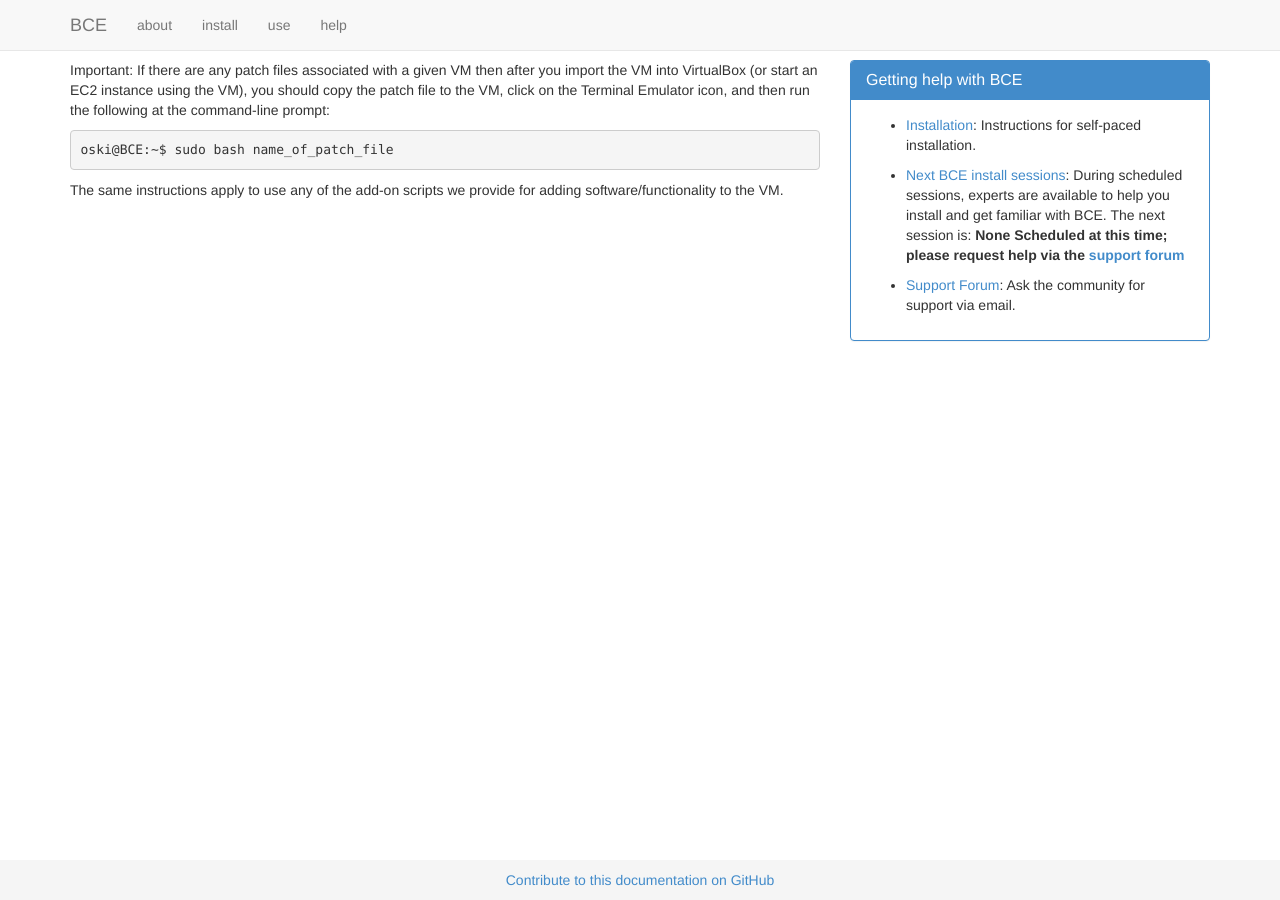
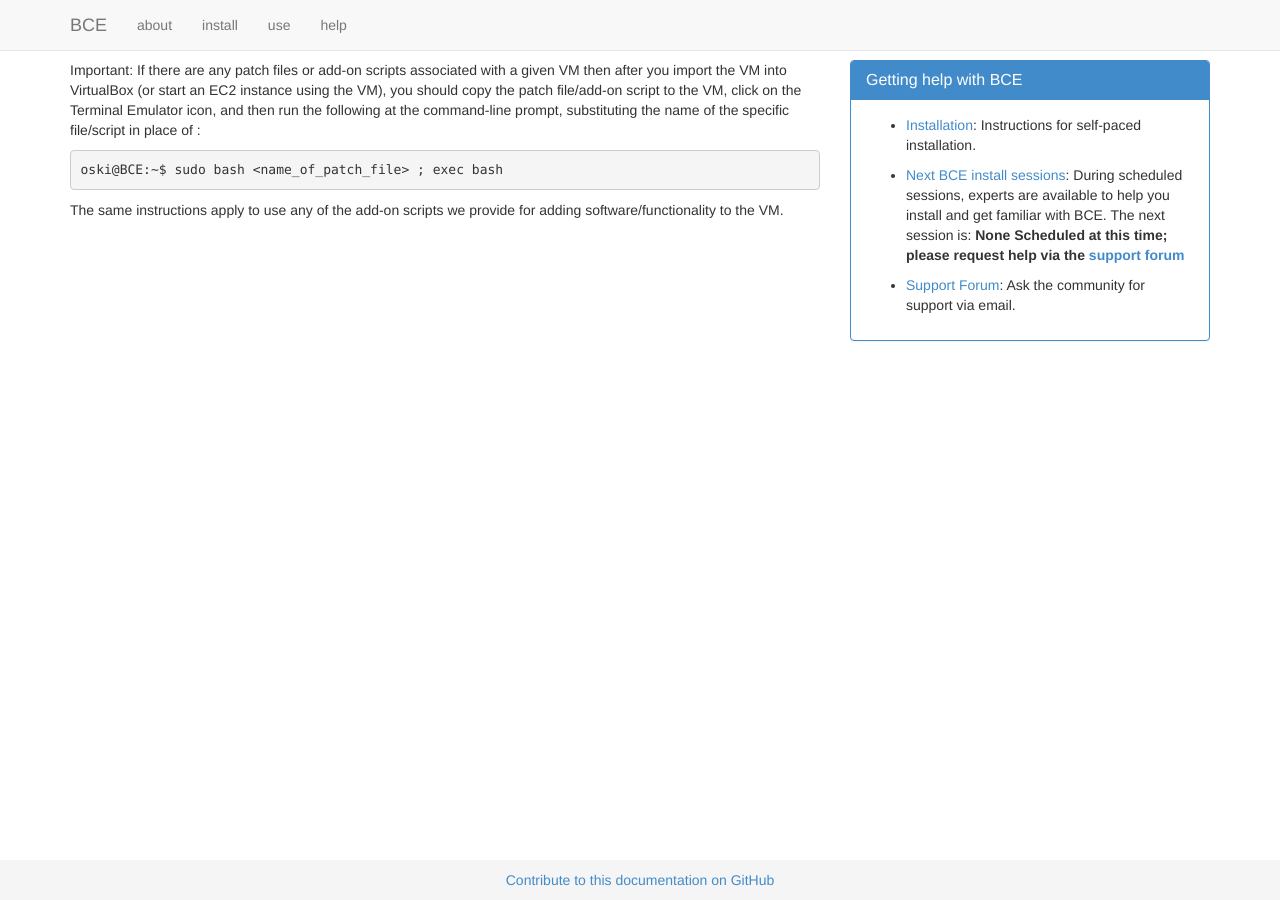
Before and after one commit to ucberkeley/bce-documentation, a Jekyll site: the page built from patch.md, in a window 1280 px wide. Built offline with Jekyll 4.4.1, drawn with Linux system fonts in a browser that asks for light colours; nearby versions of some CDN libraries; library files that are not in the unit come from our copies; Markdown is read by kramdown in place of the engine named in the settings.

Commit message:
minor edits to patching instructions

```diff
--- a/patch.md
+++ b/patch.md
@@ -3,8 +3,8 @@ layout: default
 title: Patching
 ---
 
-Important: If there are any patch files associated with a given VM then after you import the VM into VirtualBox (or start an EC2 instance using the VM), you should copy the patch file to the VM, click on the Terminal Emulator icon, and then run the following at the command-line prompt:
+Important: If there are any patch files or add-on scripts associated with a given VM then after you import the VM into VirtualBox (or start an EC2 instance using the VM), you should copy the patch file/add-on script to the VM, click on the Terminal Emulator icon, and then run the following at the command-line prompt, substituting the name of the specific file/script in place of <name_of_patch_file>:
 
-    oski@BCE:~$ sudo bash name_of_patch_file
+    oski@BCE:~$ sudo bash <name_of_patch_file> ; exec bash
 
 The same instructions apply to use any of the add-on scripts we provide for adding software/functionality to the VM.
```
